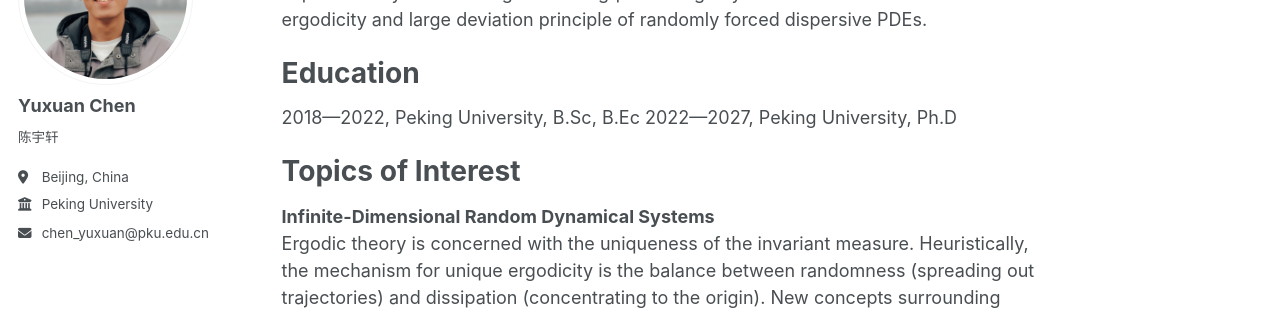
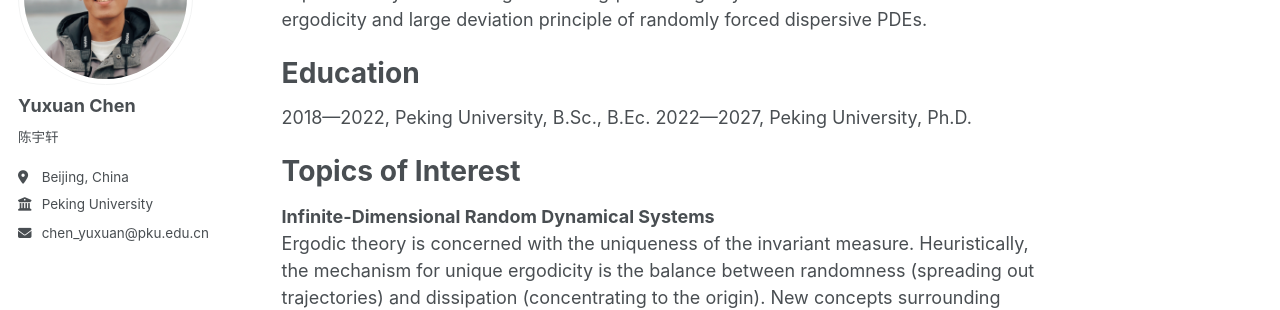
Before and after one commit to yxchen-pku/yxchen-pku.github.io, a Jekyll site: the page built from _pages/about.md, in a window 1280 px wide and 1120 px high. Shown: the part 191-501 px from the top of the window. Built offline with Jekyll 4.4.1, drawn with Linux system fonts in a browser that asks for light colours; a script bundle is joined from its source files by our own code; library files that are not in the unit come from our copies.

```diff
--- a/_pages/about.md
+++ b/_pages/about.md
@@ -11,8 +11,8 @@ I am a PhD student in the School of Mathematical Sciences at Peking University,
 
 Education
 ======
-2018—2022, Peking University, B.Sc, B.Ec
-2022—2027, Peking University, Ph.D
+2018—2022, Peking University, B.Sc., B.Ec.
+2022—2027, Peking University, Ph.D.
 
 Topics of Interest
 ======
```
